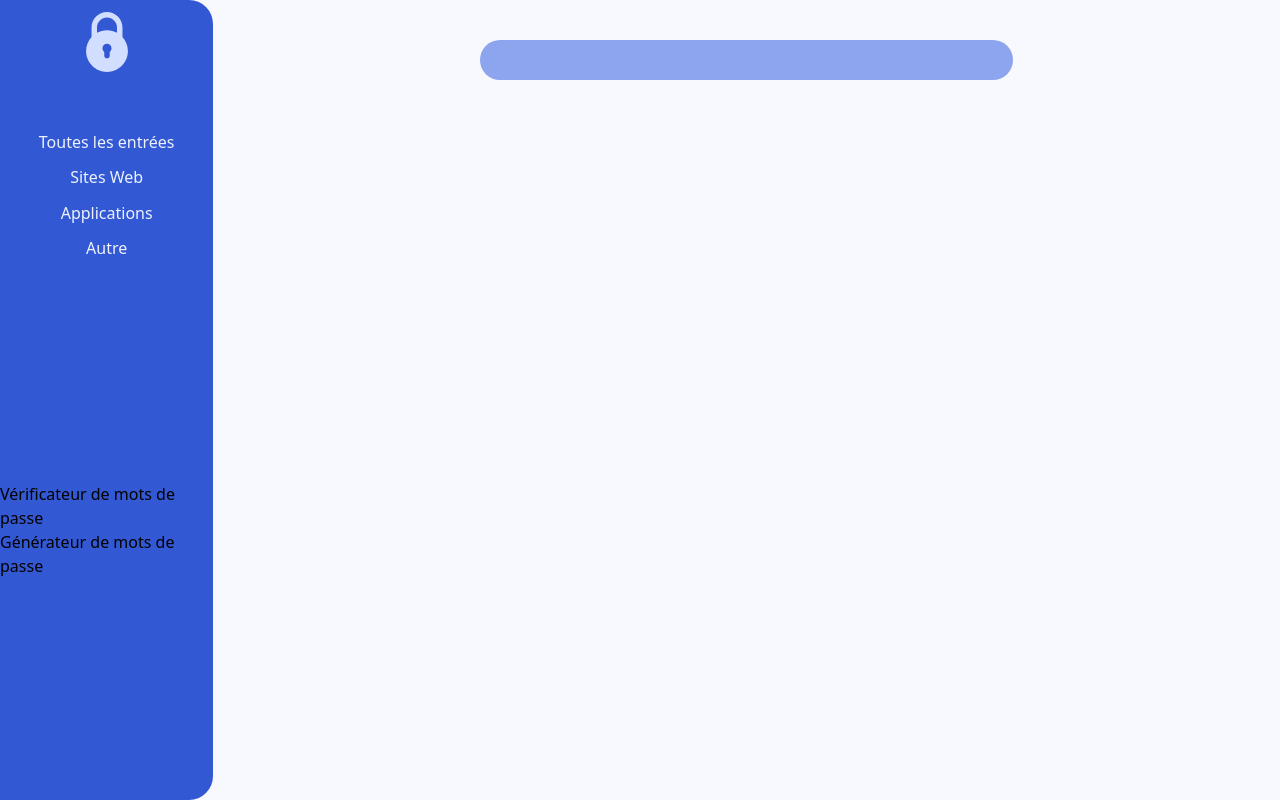
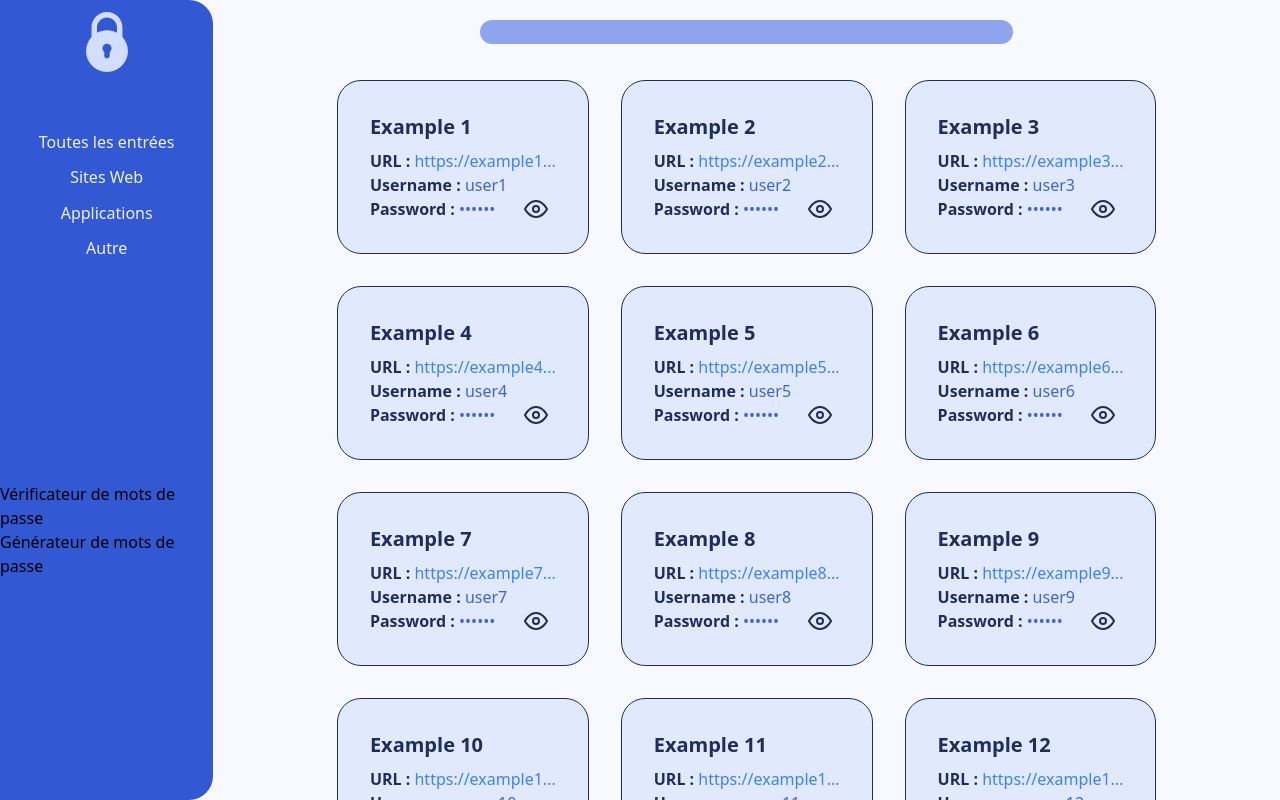
Before and after one commit to Shaktas/Projet-1-React-Express-Front, a React (Vite) app: page / in a window 1280 px wide. Built offline with nearby package versions, Linux system fonts and the light colour scheme.

Commit message:
Dev: Implement Card component with eye toggle functionality and add Cards container

```diff
--- /dev/null
+++ b/src/Components/ActionComponents/EyeButton.jsx
@@ -0,0 +1,18 @@
+import { EyeIcon } from "../../assets/Svg";
+
+function EyeButton({ clickHandler }) {
+  return (
+    <button
+      className="flex justify-center items-center"
+      type="button"
+      role="button"
+      onClick={clickHandler}
+    >
+      <span className="mr-2 text-blue-12">
+        <EyeIcon fill="none" />
+      </span>
+    </button>
+  );
+}
+
+export default EyeButton;
--- /dev/null
+++ b/src/Components/ActionComponents/EyeCloseButton.jsx
@@ -0,0 +1,18 @@
+import { EyeCloseIcon } from "../../assets/Svg";
+
+function EyeCloseButton({ clickHandler }) {
+  return (
+    <button
+      className="flex justify-center items-center"
+      type="button"
+      role="button"
+      onClick={clickHandler}
+    >
+      <span className="mr-2 text-blue-12">
+        <EyeCloseIcon fill="none" />
+      </span>
+    </button>
+  );
+}
+
+export default EyeCloseButton;
--- /dev/null
+++ b/src/Components/Cards/Card.jsx
@@ -0,0 +1,57 @@
+import React from "react";
+import PropTypes from "prop-types";
+import EyeButton from "../ActionComponents/EyeButton";
+import EyeCloseButton from "../ActionComponents/EyeCloseButton";
+import { useState } from "react";
+
+const Card = ({ name, url, username, password, pasteHandler }) => {
+  const [isEye, setIsEye] = useState(true);
+
+  function clickHandler() {
+    setIsEye(!isEye);
+  }
+
+  return (
+    <div className="min-w- rounded-3xl overflow-hidden text-blue-12 bg-blue-4 border border-blue-12 p-8 m-4">
+      <div className="font-bold text-xl mb-2">{name}</div>
+      <p className="text-blue-9 text-base">
+        <strong className="text-blue-12">URL :</strong>{" "}
+        <a href={url} target="_blank" className="text-blue-500">
+          {url.length < 16 ? url : url.slice(0, 16) + "..."}
+        </a>
+      </p>
+      <p className="text-blue-9 text-base">
+        <button role="button" on onClick={pasteHandler}>
+          <strong className="text-blue-12">Username :</strong>{" "}
+          {username.length < 16 ? username : username.slice(0, 16) + "..."}
+        </button>
+      </p>
+      <p className="text-blue-9 flex justify-between text-base">
+        <div>
+          <strong className="text-blue-12">Password :</strong>{" "}
+          {password.length < 16
+            ? !isEye
+              ? password
+              : "•".repeat(6)
+            : !isEye
+            ? password.slice(0, 16) + "..."
+            : "•".repeat(6)}
+        </div>
+        {isEye ? (
+          <EyeButton clickHandler={clickHandler} />
+        ) : (
+          <EyeCloseButton clickHandler={clickHandler} />
+        )}
+      </p>
+    </div>
+  );
+};
+
+export default Card;
+
+Card.propTypes = {
+  name: PropTypes.string.isRequired,
+  url: PropTypes.string.isRequired,
+  username: PropTypes.string.isRequired,
+  password: PropTypes.string.isRequired,
+};
--- /dev/null
+++ b/src/Components/Cards/Cards.jsx
@@ -0,0 +1,128 @@
+import Card from "./Card";
+
+const cardsData = [
+  {
+    name: "Example 1",
+    url: "https://example1.com",
+    username: "user1",
+    password: "pass1",
+  },
+  {
+    name: "Example 2",
+    url: "https://example2.com",
+    username: "user2",
+    password: "pass2",
+  },
+  {
+    name: "Example 3",
+    url: "https://example3.com",
+    username: "user3",
+    password: "pass3",
+  },
+  {
+    name: "Example 4",
+    url: "https://example4.com",
+    username: "user4",
+    password: "pass4",
+  },
+  {
+    name: "Example 5",
+    url: "https://example5.com",
+    username: "user5",
+    password: "pass5",
+  },
+  {
+    name: "Example 6",
+    url: "https://example6.com",
+    username: "user6",
+    password: "pass6",
+  },
+  {
+    name: "Example 7",
+    url: "https://example7.com",
+    username: "user7",
+    password: "pass7",
+  },
+  {
+    name: "Example 8",
+    url: "https://example8.com",
+    username: "user8",
+    password: "pass8",
+  },
+
+  {
+    name: "Example 9",
+    url: "https://example9.com",
+    username: "user9",
+    password: "pass9",
+  },
+  {
+    name: "Example 10",
+    url: "https://example10.com",
+    username: "user10",
+    password: "pass10",
+  },
+  {
+    name: "Example 11",
+    url: "https://example11.com",
+    username: "user11",
+    password: "pass11",
+  },
+  {
+    name: "Example 12",
+    url: "https://example12.com",
+    username: "user12",
+    password: "pass12",
+  },
+  {
+    name: "Example 13",
+    url: "https://example13.com",
+    username: "user13",
+    password: "pass13",
+  },
+  {
+    name: "Example 14",
+    url: "https://example14.com",
+    username: "user14",
+    password: "pass14",
+  },
+  {
+    name: "Example 15",
+    url: "https://example15.com",
+    username: "user15",
+    password: "pass15toujoursbienlong",
+  },
+  {
+    name: "Example 16",
+    url: "https://example16.com",
+    username: "user16",
+    password: "pass16",
+  },
+];
+
+const Cards = () => {
+  function pasteHandler() {
+    navigator.clipboard.writeText(pwd);
+    setPopupSuccess(true);
+    setTimeout(() => {
+      setPopupSuccess(false);
+    }, 3000);
+  }
+
+  return (
+    <div className="flex justify-center flex-wrap">
+      {cardsData.map((card, index) => (
+        <Card
+          key={index}
+          name={card.name}
+          url={card.url}
+          username={card.username}
+          password={card.password}
+          onClick={pasteHandler}
+        />
+      ))}
+    </div>
+  );
+};
+
+export default Cards;
--- a/src/Components/Layout.jsx
+++ b/src/Components/Layout.jsx
@@ -4,13 +4,11 @@ import SearchBar from "./Password/SearchBar";
 
 function Layout() {
   return (
-    <div className="flex min-h-screen">
+    <div className="flex h-screen max-h-screen">
       <SideMenu />
-      <div className=" flex flex-col w-5/6 min-h-screen content-evenly ">
-        <div className="flex-row">
-          <SearchBar />
-        </div>
-        <div className="flex flex-col h-1/2 justify-center items-center relative">
+      <div className=" flex flex-col w-5/6 h-full max-h-screen content-evenly">
+        <SearchBar />
+        <div className="flex flex-col overflow-y-scroll grow">
           <Outlet />
         </div>
       </div>
--- a/src/Components/Password/GenPwd.jsx
+++ b/src/Components/Password/GenPwd.jsx
@@ -19,7 +19,6 @@ function GenPwd() {
   const [isToggled, setIsToggled] = useState(false);
   const [sentenceCustom, setSentenceCustom] = useState("");
   const [popupSuccess, setPopupSuccess] = useState(false);
-  console.log("popupSuccess", popupSuccess);
 
   const checkboxParams = [
     {
--- a/src/Components/Password/SearchBar.jsx
+++ b/src/Components/Password/SearchBar.jsx
@@ -1,6 +1,6 @@
 function SearchBar() {
   return (
-    <div className="flex mt-10  justify-center w-full h-10">
+    <div className="flex py-5 justify-center w-full h-auto flex-none">
       <input
         className="bg-blue-8 text-blue-12 md:w-1/2 rounded-3xl indent-5"
         type="text"
--- a/src/Router.jsx
+++ b/src/Router.jsx
@@ -3,6 +3,7 @@ import CheckPwd from "./Components/password/CheckPwd";
 import Layout from "./Components/Layout";
 import ErrorPage from "./Components/ErrorPage";
 import GenPwd from "./Components/password/GenPwd";
+import Cards from "./Components/Cards/Cards";
 
 const router = createBrowserRouter([
   {
@@ -18,6 +19,10 @@ const router = createBrowserRouter([
         path: "genPwd",
         element: <GenPwd />,
       },
+      {
+        path: "/",
+        element: <Cards />,
+      },
     ],
   },
 ]);
--- a/src/assets/Svg.jsx
+++ b/src/assets/Svg.jsx
@@ -1,7 +1,7 @@
 import PropTypes from "prop-types";
 
 export const CopySvg = ({
-  color = "fill-current",
+  fill = "fill-current",
   height = "auto",
   width = "auto",
 }) => {
@@ -10,7 +10,7 @@ export const CopySvg = ({
       xmlns="http://www.w3.org/2000/svg"
       width={width}
       height={height}
-      fill={color}
+      fill={fill}
       version="1.1"
       viewBox="0 0 330 330"
       xmlSpace="preserve"
@@ -21,14 +21,8 @@ export const CopySvg = ({
   );
 };
 
-CopySvg.propTypes = {
-  color: PropTypes.string,
-  height: PropTypes.string,
-  width: PropTypes.string,
-};
-
 export const IconLock = ({
-  color = "fill-content",
+  fill = "fill-content",
   width = "auto",
   height = "auto",
 }) => {
@@ -41,15 +35,92 @@ export const IconLock = ({
       viewBox="0 0 330 330"
     >
       <path
-        fill={color}
+        fill={fill}
         d="M165 330c63.411 0 115-51.589 115-115 0-29.771-11.373-56.936-30-77.379V85c0-46.869-38.131-85-85-85S80.001 38.131 80.001 85v52.619C61.373 158.064 50 185.229 50 215c0 63.411 51.589 115 115 115zm15-110.014V240c0 8.284-6.716 15-15 15s-15-6.716-15-15v-20.014c-6.068-4.565-10-11.824-10-19.986 0-13.785 11.215-25 25-25s25 11.215 25 25c0 8.162-3.932 15.421-10 19.986zM110.001 85c0-30.327 24.673-55 54.999-55 30.327 0 55 24.673 55 55v29.029C203.652 105.088 184.91 100 165 100c-19.909 0-38.651 5.088-54.999 14.028V85z"
       ></path>
     </svg>
   );
 };
 
-IconLock.propTypes = {
-  color: PropTypes.string,
+export const EyeIcon = ({
+  width = "24",
+  height = "24",
+  fill = "none",
+  stroke = "currentColor",
+  strokeWidth = "2",
+  strokeLinecap = "round",
+  strokeLinejoin = "round",
+}) => (
+  <svg
+    xmlns="http://www.w3.org/2000/svg"
+    width={width}
+    height={height}
+    fill={fill}
+    stroke={stroke}
+    strokeLinecap={strokeLinecap}
+    strokeLinejoin={strokeLinejoin}
+    strokeWidth={strokeWidth}
+    className="feather feather-eye"
+    viewBox="0 0 24 24"
+  >
+    <path d="M1 12s4-8 11-8 11 8 11 8-4 8-11 8-11-8-11-8"></path>
+    <circle cx="12" cy="12" r="3"></circle>
+  </svg>
+);
+
+export const EyeCloseIcon = ({
+  width = "24",
+  height = "24",
+  fill = "fill-current",
+  stroke = "currentColor",
+  strokeWidth = "2",
+  strokeLinecap = "round",
+  strokeLinejoin = "round",
+}) => (
+  <svg
+    xmlns="http://www.w3.org/2000/svg"
+    width={width}
+    height={height}
+    fill={fill}
+    stroke={stroke}
+    strokeLinecap={strokeLinecap}
+    strokeLinejoin={strokeLinejoin}
+    strokeWidth={strokeWidth}
+    className="feather feather-eye-off"
+    viewBox="0 0 24 24"
+  >
+    <path d="M17.94 17.94A10.07 10.07 0 0 1 12 20c-7 0-11-8-11-8a18.45 18.45 0 0 1 5.06-5.94M9.9 4.24A9 9 0 0 1 12 4c7 0 11 8 11 8a18.5 18.5 0 0 1-2.16 3.19m-6.72-1.07a3 3 0 1 1-4.24-4.24M1 1l22 22"></path>
+  </svg>
+);
+
+EyeCloseIcon.propTypes = {
+  fill: PropTypes.string,
+  height: PropTypes.string,
+  width: PropTypes.string,
+  stroke: PropTypes.string,
+  strokeLinecap: PropTypes.string,
+  strokeLinejoin: PropTypes.string,
+  strokeWidth: PropTypes.string,
+};
+
+EyeIcon.propTypes = {
+  fill: PropTypes.string,
+  height: PropTypes.string,
+  width: PropTypes.string,
+  stroke: PropTypes.string,
+  strokeLinecap: PropTypes.string,
+  strokeLinejoin: PropTypes.string,
+  strokeWidth: PropTypes.string,
+};
+
+CopySvg.propTypes = {
+  fill: PropTypes.string,
   height: PropTypes.string,
   width: PropTypes.string,
 };
+
+IconLock.propTypes = {
+  fill: PropTypes.string,
+  height: PropTypes.string,
+  width: PropTypes.string,
+};
--- a/src/libs/var.jsx
+++ b/src/libs/var.jsx
@@ -10,6 +10,7 @@ export const lowerAndUpperAndSymobolsRegEx =
 export const lowerAndUpperAndNumberRegEx = /^(?=.*[a-z])(?=.*[A-Z])(?=.*\d).+$/;
 export const lowerAndUpperAndNumberAndSymbolsRegEx =
   /^(?=.*[a-z])(?=.*[A-Z])(?=.*\d)(?=.*[^A-Za-z0-9]).+$/;
+export const numbers = [0, 1, 2, 3, 4, 5, 6, 7, 8, 9];
 export const lettersUpper = [
   "A",
   "B",
@@ -66,7 +67,6 @@ export const lettersLower = [
   "y",
   "z",
 ];
-export const numbers = [0, 1, 2, 3, 4, 5, 6, 7, 8, 9];
 export const symbols = [
   "!",
   '"',
```
